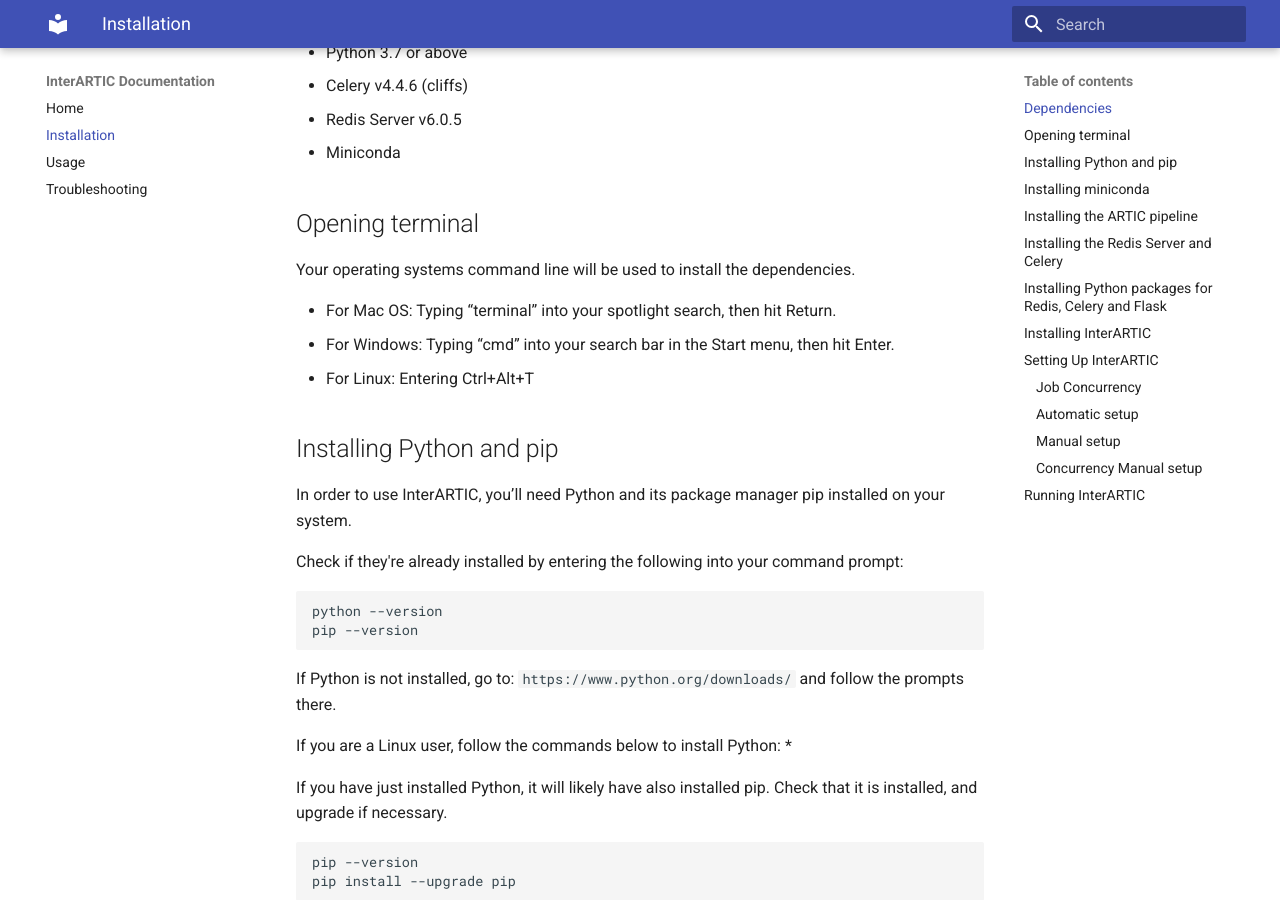
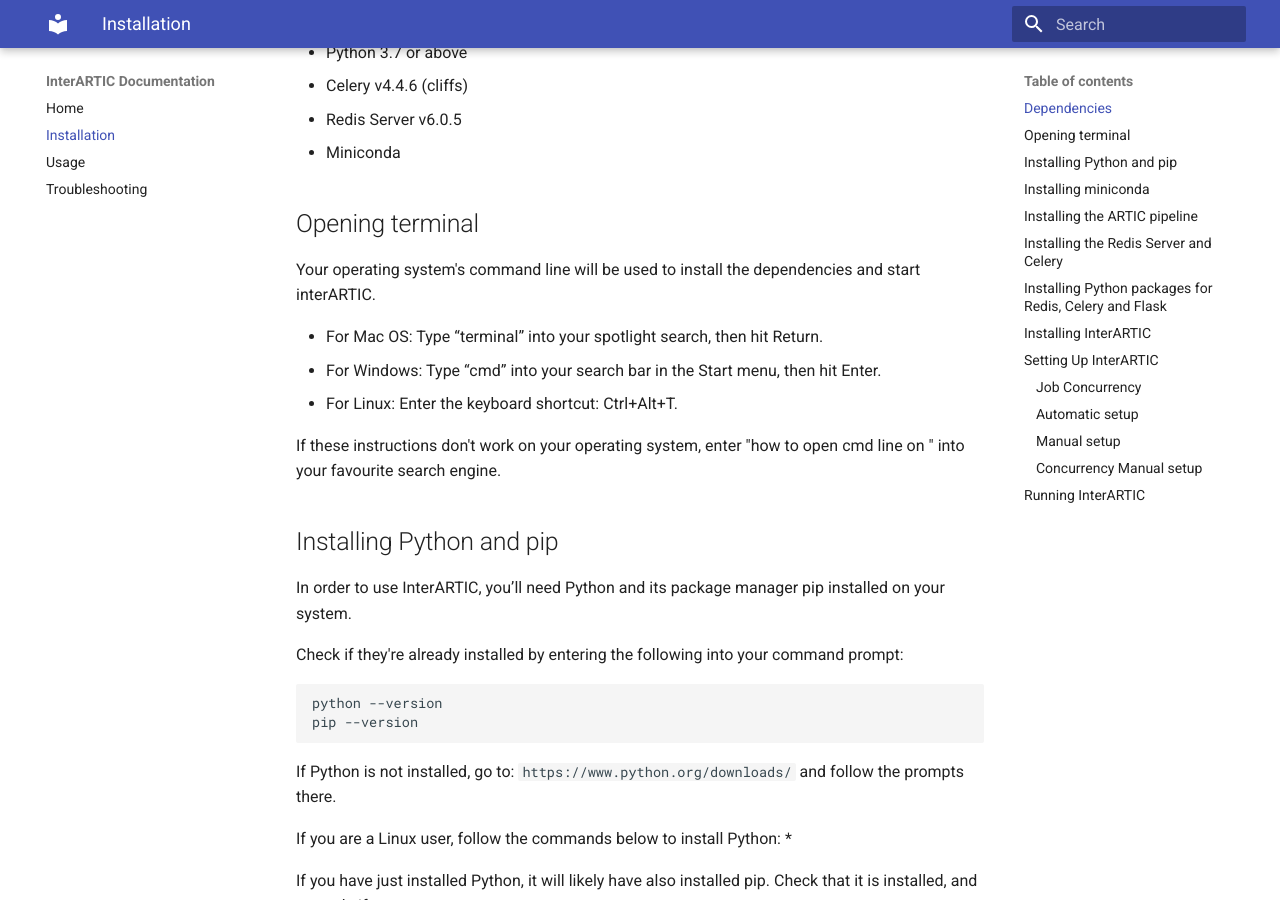
Before and after one commit to Psy-Fer/interARTIC, an MkDocs documentation site: the page built from docs/installation.md, in a window 1280 px wide and 900 px high, scrolled down 735 px. Built offline with MkDocs 1.6.1 and Material for MkDocs 9.7.7, drawn with Linux system fonts in a browser that asks for light colours.

Commit message:
install docs edit

```diff
--- a/docs/installation.md
+++ b/docs/installation.md
@@ -11,11 +11,13 @@
 
 ## Opening terminal
 
-Your operating systems command line will be used to install the dependencies.
+Your operating system's command line will be used to install the dependencies and start interARTIC.
 
-* For Mac OS: Typing “terminal” into your spotlight search, then hit Return.
-* For Windows: Typing “cmd” into your search bar in the Start menu, then hit Enter.
-* For Linux: Entering Ctrl+Alt+T
+* For Mac OS: Type “terminal” into your spotlight search, then hit Return.
+* For Windows: Type “cmd” into your search bar in the Start menu, then hit Enter.
+* For Linux: Enter the keyboard shortcut: Ctrl+Alt+T.
+
+If these instructions don't work on your operating system, enter "how to open cmd line on <your operating system and software version>" into your favourite search engine.
 
 ## Installing Python and pip
 
```
